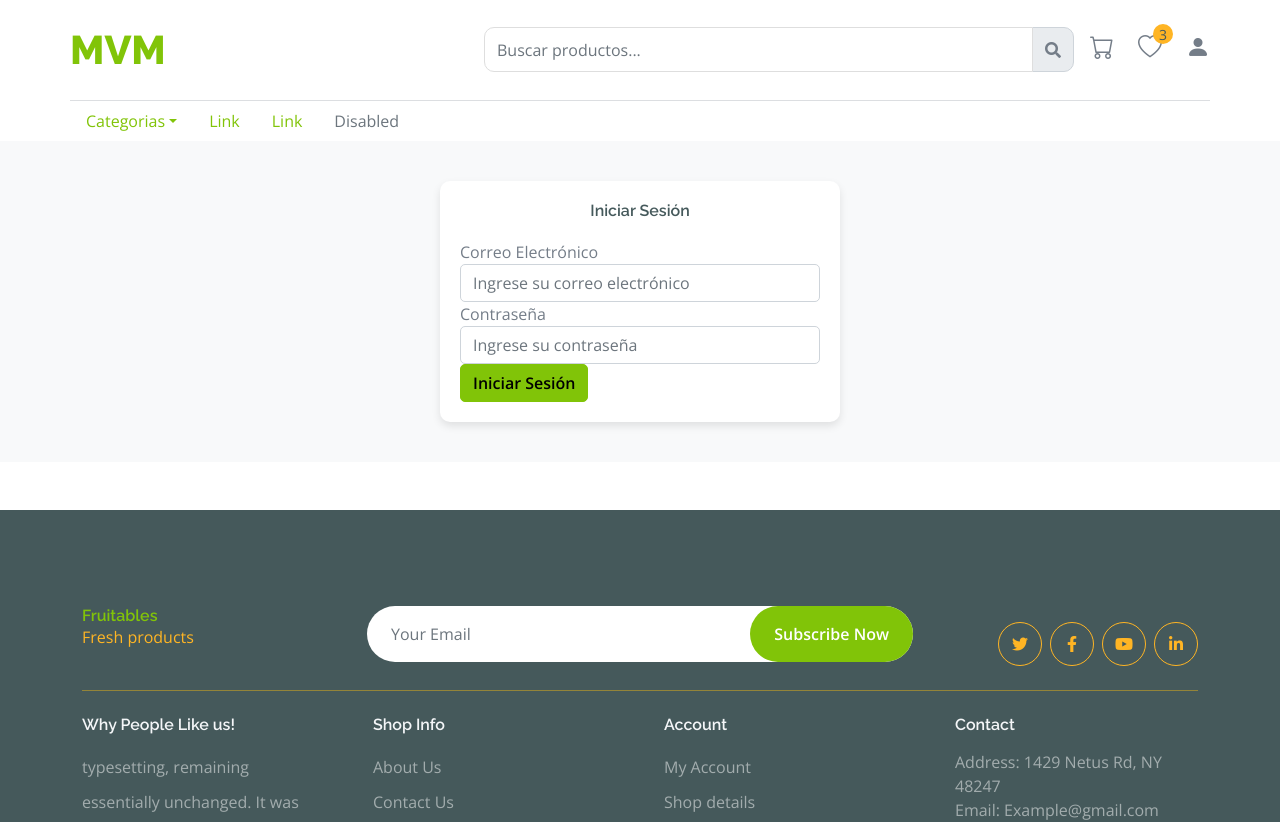
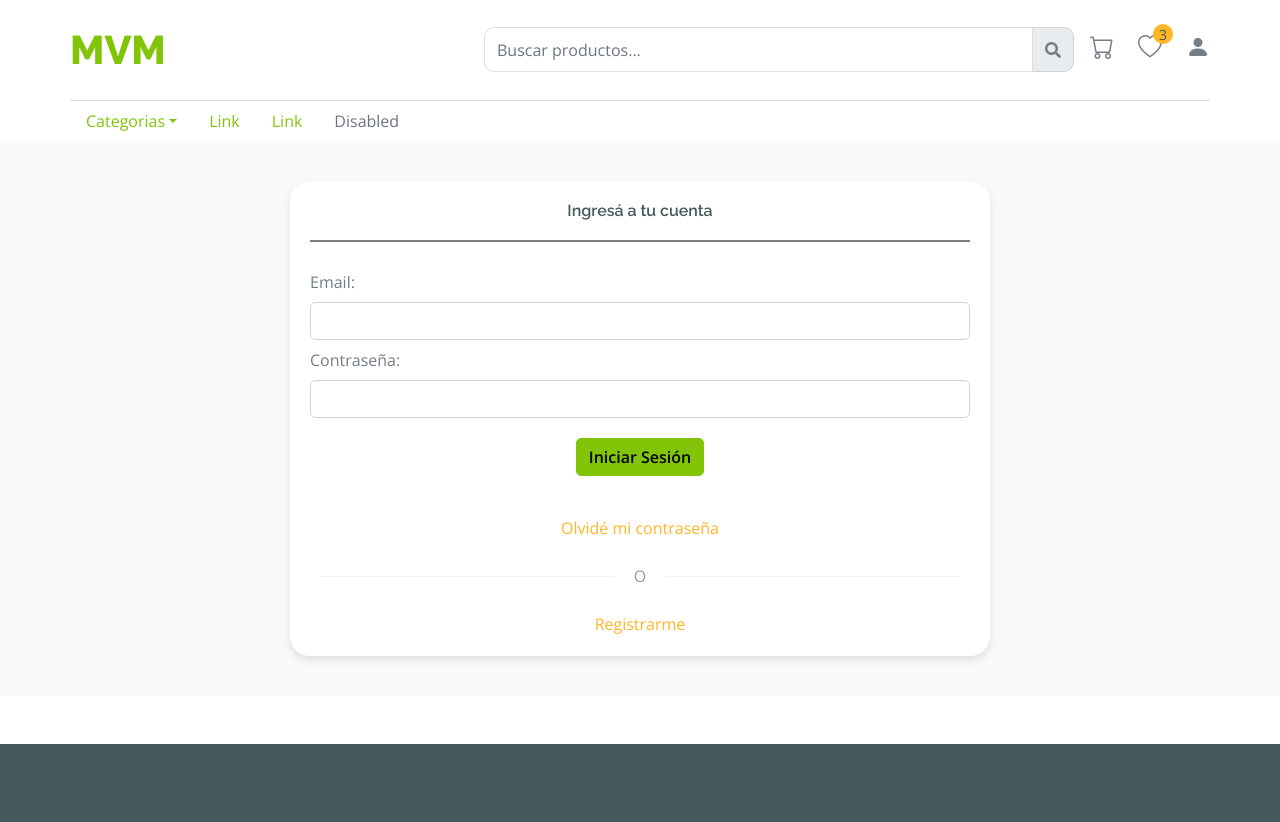
Before and after one commit to LlanesCarlos/mvm_public, an Angular app: page /login in a window 1280 px wide. Shown: the top 822 px of the page. Built offline with nearby package versions, Linux system fonts and the light colour scheme.

Commit message:
ajustes para el login

```diff
--- a/src/app/app.module.ts
+++ b/src/app/app.module.ts
@@ -7,6 +7,7 @@ import { HeaderComponent } from './components/header/header.component';
 import { HomeComponent } from './components/home/home.component';
 import { FooterComponent } from './components/footer/footer.component';
 import { LoginComponent } from './pages/login/login.component';
+import { FormsModule } from '@angular/forms';
 
 @NgModule({
   declarations: [
@@ -18,7 +19,8 @@ import { LoginComponent } from './pages/login/login.component';
   ],
   imports: [
     BrowserModule,
-    AppRoutingModule
+    AppRoutingModule,
+    FormsModule
   ],
   providers: [],
   bootstrap: [AppComponent]
--- a/src/app/pages/login/login.component.css
+++ b/src/app/pages/login/login.component.css
@@ -11,15 +11,18 @@
 
 .login-container {
   width: 100%;
-  max-width: 400px;
+  max-width: 700px;
   padding: 20px;
   background-color: white;
-  border-radius: 10px;
+  border-radius: 20px;
   box-shadow: 0 4px 8px rgba(0, 0, 0, 0.1);
+  /* border: 2px solid gray; modificar color dp */
 }
 
 .login-container h2 {
-  margin-bottom: 20px;
+    margin-bottom: 20px;
+    border-bottom: 2px solid gray;
+    padding-bottom: 20px;
 }
 
 .form-control {
@@ -29,3 +32,25 @@
 .btn-primary {
   border-radius: 5px;
 }
+
+.login-label{
+   margin: 8px 0px;
+}
+
+.divider {
+    display: flex;
+    align-items: center;
+    text-align: center;
+}
+
+.divider hr.line {
+    flex: 1;
+    border: none;
+    border-top: 1px solid #ccc;
+    margin: 0 10px;
+}
+
+.divider span {
+    padding: 0 10px;
+    color: #999;
+}
--- a/src/app/pages/login/login.component.html
+++ b/src/app/pages/login/login.component.html
@@ -2,18 +2,30 @@
 
 <div class="main-container">
     <div class="login-container">
-        <h2 class="text-center">Iniciar Sesión</h2>
+        <h2 class="text-center">Ingresá a tu cuenta</h2>
         <form>
           <div class="form-group">
-            <label for="email">Correo Electrónico</label>
-            <input type="email" class="form-control" id="email" placeholder="Ingrese su correo electrónico" required>
+            <label for="email" class="login-label">Email: </label>
+            <input type="email" class="form-control" id="email" [(ngModel)]="email" name="email" required>
           </div>
-          <div class="form-group">
-            <label for="password">Contraseña</label>
-            <input type="password" class="form-control" id="password" placeholder="Ingrese su contraseña" required>
+          <div class="form-group" style="margin-bottom: 20px;">
+            <label for="password" class="login-label">Contraseña: </label>
+            <input type="password" class="form-control" [(ngModel)]="pass" name="password" id="password" required>
           </div>
-          <button type="submit" class="btn btn-primary btn-block">Iniciar Sesión</button>
+          <div class="text-center">
+            <button type="submit" class="btn btn-primary" (click)="login()">Iniciar Sesión</button>
+          </div>
         </form>
+        <br>
+        <div class="text-center mt-3">
+            <a href="#" class="text-secondary">Olvidé mi contraseña</a>
+        </div>
+        <div class="divider mt-4 mb-4">
+            <hr class="line"><span>O</span><hr class="line">
+        </div>
+        <div class="text-center">
+            <a href="#" class="text-secondary">Registrarme</a>
+        </div>
     </div>
 </div>
 
--- a/src/app/pages/login/login.component.ts
+++ b/src/app/pages/login/login.component.ts
@@ -1,4 +1,5 @@
 import { Component } from '@angular/core';
+import { Router } from '@angular/router';
 
 @Component({
   selector: 'app-login',
@@ -7,4 +8,19 @@ import { Component } from '@angular/core';
 })
 export class LoginComponent {
 
+  email: any;
+  pass:any;
+
+  constructor(private router: Router) {}
+
+
+  login() {
+    console.log(this.email, this.pass)
+    if (this.email === 'alebenitez@gmail.com' && this.pass === '1234') {
+      this.router.navigate(['/home']); // Reemplaza '/ruta-especifica' con la ruta a la que deseas redirigir
+    } else {
+      alert('Correo electrónico o contraseña incorrectos');
+    }
+  }
+
 }
```
